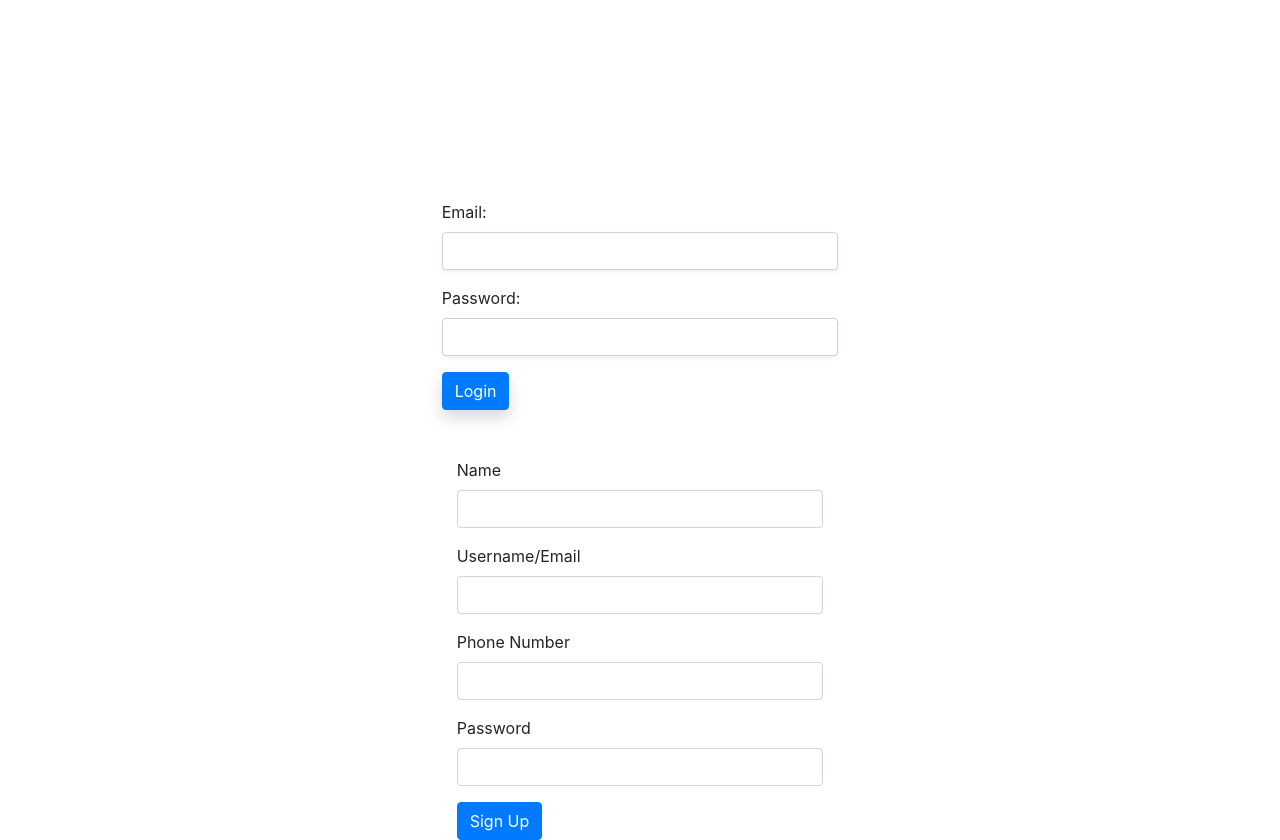
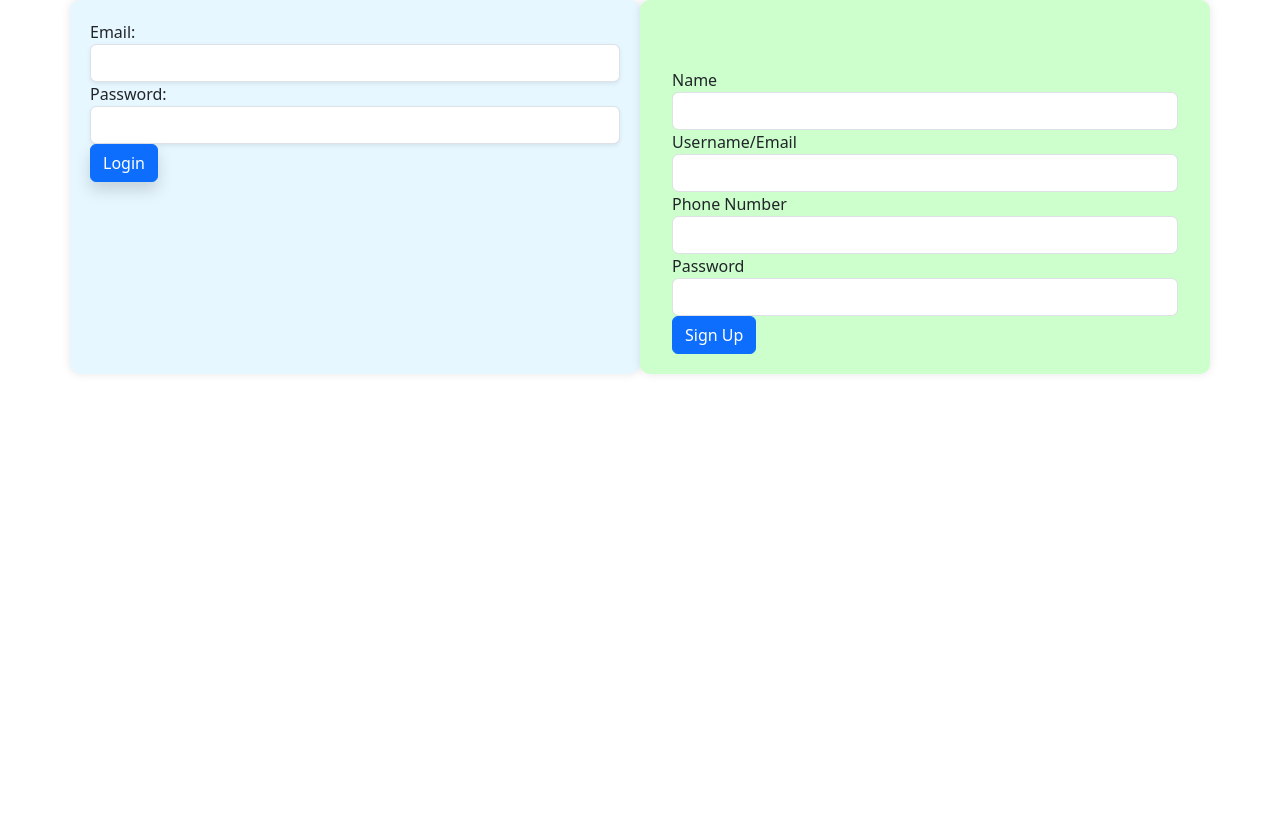
Before and after one commit to fidellabz/firebase-AuthBoarding, a plain HTML site: page index.html in a window 1280 px wide. After the commit the page ends 800 px from the top, so only its background shows below. Drawn offline with nearby package versions, Linux system fonts and the light colour scheme.

Commit message:
update script

```diff
--- a/index.html
+++ b/index.html
@@ -1,5 +1,6 @@
 <!DOCTYPE html>
 <html lang="en">
+
 <head>
     <meta charset="UTF-8">
     <meta name="viewport" content="width=device-width, initial-scale=1.0">
@@ -10,12 +11,10 @@
     <script src="https://www.gstatic.com/firebasejs/6.3.5/firebase-database.js"></script>
     <script src="https://www.gstatic.com/firebasejs/6.3.5/firebase-auth.js"></script>
 
-    <!-- Adding Bootstrap -->
-    <link rel="stylesheet" href="https://maxcdn.bootstrapcdn.com/bootstrap/4.3.1/css/bootstrap.min.css">
-    <script src="https://ajax.googleapis.com/ajax/libs/jquery/3.4.1/jquery.min.js"></script>
-    <script src="https://cdnjs.cloudflare.com/ajax/libs/popper.js/1.14.7/umd/popper.min.js"></script>
-    <script src="https://maxcdn.bootstrapcdn.com/bootstrap/4.3.1/js/bootstrap.min.js"></script>
-
+    <!-- Adding Bootstrap 5 -->
+    <link rel="stylesheet" href="https://cdn.jsdelivr.net/npm/bootstrap@5.3.0/dist/css/bootstrap.min.css">
+    <script src="https://cdn.jsdelivr.net/npm/@popperjs/core@2.11.6/dist/umd/popper.min.js"></script>
+    <script src="https://cdn.jsdelivr.net/npm/bootstrap@5.3.0/dist/js/bootstrap.min.js"></script>
 
     <title>Login & Signup Firebase</title>
     <!-- <link rel="stylesheet" href="stylesheet.css"> -->
@@ -24,15 +23,34 @@
             margin: 0;
             padding: 0;
         }
+
         .center {
             width: 900px;
             margin: 200px auto 0px auto;
         }
+
+        /* Add background colors to the columns */
+        .login-column {
+            background-color: #e6f7ff; /* Light blue */
+            padding: 20px;
+            border-radius: 10px;
+            box-shadow: 0 0 10px rgba(0, 0, 0, 0.1);
+        }
+
+        .signup-column {
+            background-color: #ccffcc; /* Light green */
+            padding: 20px;
+            border-radius: 10px;
+            box-shadow: 0 0 10px rgba(0, 0, 0, 0.1);
+        }
     </style>
 
 </head>
+
 <body>
-    <div class="col-4 center">
+    <div class="container">
+        <div class="row">
+            <div class="col-md-6 mx-auto login-column">
                 <div class="form-group">
                     <label for="email">Email:</label>
                     <input type="text" class="form-control shadow-sm" id="txtEmail" name="email">
@@ -41,9 +59,9 @@
                     <label for="pwd">Password:</label>
                     <input type="password" class="form-control shadow-sm" id="txtPassword" name="password">
                 </div>
-
                 <button type="submit" class="btn btn-primary shadow" id="btnLogin">Login</button>
-
+            </div>
+            <div class="col-md-6 mx-auto signup-column">
                 <div class="container mt-5">
                     <form id="signupForm">
                         <div class="form-group">
@@ -67,6 +85,9 @@
                             <span class="sr-only">Loading...</span>
                         </div>
                     </form>
+                </div>
+            </div>
+        </div>
     </div>
 
     <!-- Signup Successful Modal -->
@@ -100,6 +121,7 @@
     </div>
 
     <script src="script.js"></script>
-    </div>
+
 </body>
+
 </html>
```
Lines whose indentation alone changed are shown as unchanged.
